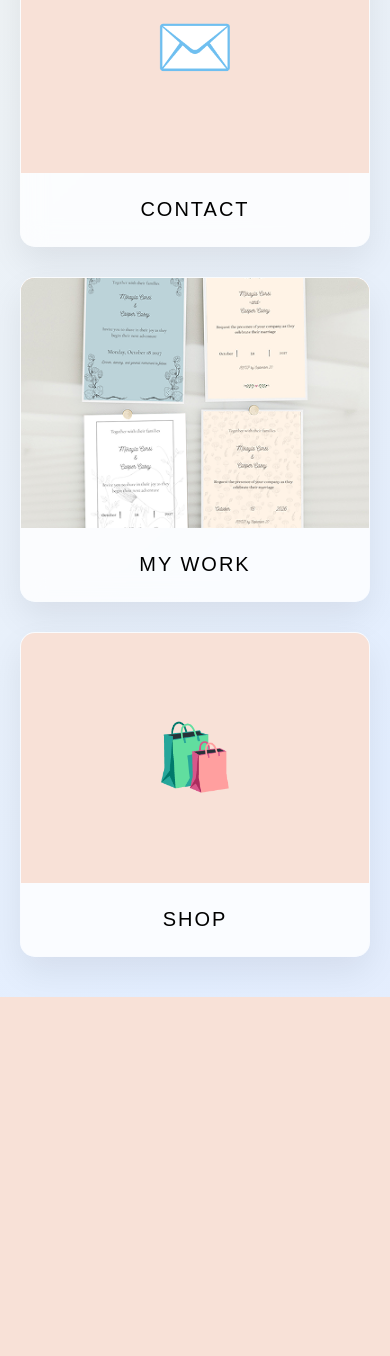
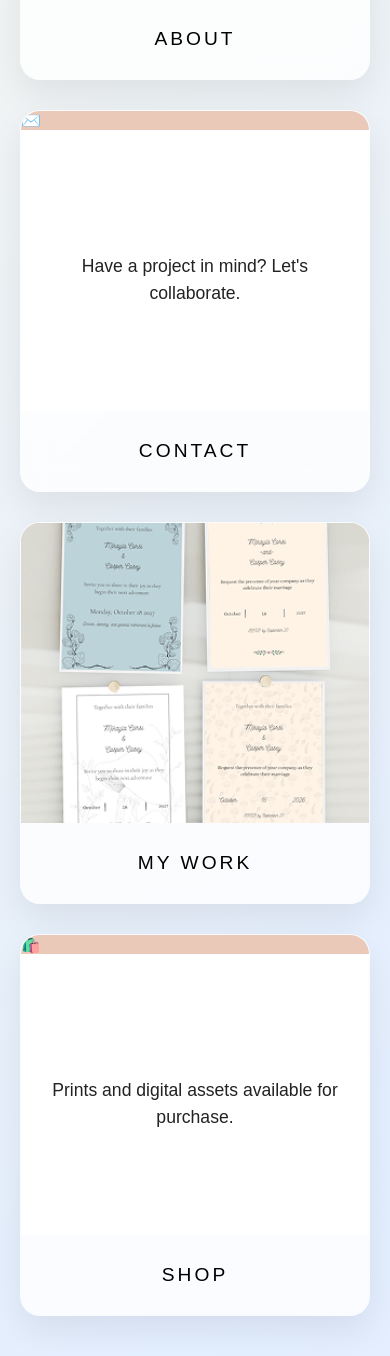
Before and after one commit to sarahibsen/sarahibsen.github.io, a web app: file index.html in a window 390 px wide. Shown: the part 685-2041 px from the top of the page. Before the commit the page ends 1682 px from the top, so only its background shows below. Run offline with its HTML, style and script files only (its server is not run), Linux system fonts and the light colour scheme; some libraries are stand-ins or nearby versions; some web fonts are replaced.

Commit message:
changes to the layout and fix on overlay

```diff
--- a/index.html
+++ b/index.html
@@ -38,8 +38,7 @@
 
 <!-- Introduction Section -->
     <header class="intro-section">
-        <h1 class="header-text">Sarah Ibsen Design</h1>
-        <p class="body-text">Welcome! I'm Sarah, a software engineer with a passion for seeing art in everything.</p>
+        <p class="body-text">Bridging the gap between elegant logic and intentional design. I build digital experiences utilizing both engineering and art.</p>
     </header>
 
 <main class="main-content grid-container">
--- a/style/home.css
+++ b/style/home.css
@@ -1,4 +1,8 @@
-/* 1. Animated Background (No changes needed, keep your existing one) */
+/* --- Global Reset & Background --- */
+* {
+    box-sizing: border-box;
+}
+
 body {
     margin: 0;
     font-family: 'Jaldi', sans-serif;
@@ -15,40 +19,63 @@
     100% { background-position: 0% 50%; }
 }
 
-/* 2. Cascading Vertical Layout */
+/* --- Improved Introduction --- */
+.intro-section {
+    padding: 100px 20px 40px 20px;
+    text-align: center;
+    max-width: 900px;
+    margin: 0 auto;
+}
+
+.header-text {
+    font-size: 3.5rem;
+    font-weight: 700;
+    margin: 0 0 15px 0;
+    letter-spacing: -1px;
+    color: #1a1a1a;
+}
+
+.body-text {
+    font-size: 1.2rem;
+    line-height: 1.6;
+    color: #444;
+    max-width: 600px;
+    margin: 0 auto;
+}
+
+/* --- Cascading Vertical Layout --- */
 .main-content.grid-container {
     display: grid;
-    /* Create two distinct columns for desktop */
     grid-template-columns: 1fr 1fr;
     column-gap: 60px;
     row-gap: 40px;
-    padding: 80px 40px;
-    max-width: 1000px;
+    padding: 60px 40px 100px 40px;
+    max-width: 1100px;
     margin: 0 auto;
     align-items: start;
 }
 
-/* 3. The "Cascade" Effect (Desktop) */
-/* This shifts the second and fourth cards down to create the staggered look */
 @media (min-width: 769px) {
     .property-card:nth-child(even) {
         margin-top: 120px;
     }
 }
 
-/* 4. Card Design */
+/* --- Card Design Fixes --- */
 .property-card {
     background: rgba(255, 255, 255, 0.6);
     backdrop-filter: blur(12px);
-    border-radius: 15px;
+    border-radius: 20px;
     overflow: hidden;
     box-shadow: 0 15px 35px rgba(0, 0, 0, 0.07);
     border: 1px solid rgba(255, 255, 255, 0.4);
     transition: transform 0.4s ease, box-shadow 0.4s ease;
-
-    /* Animation for the cascade entrance */
     opacity: 0;
     animation: cascadeIn 0.8s ease forwards;
+
+    /* Ensure the link takes up full card height */
+    display: flex;
+    flex-direction: column;
 }
 
 @keyframes cascadeIn {
@@ -56,7 +83,6 @@
     to { opacity: 1; transform: translateY(0); }
 }
 
-/* Staggering the entrance of each card */
 .property-card:nth-child(1) { animation-delay: 0.2s; }
 .property-card:nth-child(2) { animation-delay: 0.4s; }
 .property-card:nth-child(3) { animation-delay: 0.6s; }
@@ -70,13 +96,16 @@
 .property-card a {
     text-decoration: none;
     color: inherit;
+    display: flex;
+    flex-direction: column;
+    height: 100%;
 }
 
-/* 5. Image Container & Overlay */
+/* ---Image & Overlay Centering Fix --- */
 .property-image-container {
     position: relative;
     width: 100%;
-    height: 320px; /* Taller for a vertical feel */
+    height: 350px;
     background: #EBC9B9;
     overflow: hidden;
 }
@@ -87,27 +116,17 @@
     object-fit: cover;
 }
 
-.placeholder-icon {
-    width: 100%;
-    height: 100%;
-    display: flex;
-    align-items: center;
-    justify-content: center;
-    font-size: 4rem;
-    background: #f8e1d7;
-}
-
 .property-overlay {
     position: absolute;
     top: 0;
     left: 0;
     width: 100%;
     height: 100%;
-    background: rgba(235, 201, 185, 0.92);
-    display: flex;
+    background: rgba(235, 201, 185, 0.96);
+    display: flex; /* Centers text horizontally and vertically */
     align-items: center;
     justify-content: center;
-    padding: 30px;
+    padding: 40px; /* Space so text doesn't hit edges */
     text-align: center;
     opacity: 0;
     transition: opacity 0.4s ease;
@@ -116,49 +135,53 @@
 .property-overlay p {
     font-size: 1.1rem;
     line-height: 1.5;
-    color: #444;
+    color: #222;
+    margin: 0;
 }
 
 .property-card:hover .property-overlay {
     opacity: 1;
 }
 
-/* 6. Footer Area of Card */
+/* --- Footer Centering Fix --- */
 .card-footer {
     padding: 25px;
     background: rgba(255, 255, 255, 0.5);
-    text-align: center;
+    display: flex; /* Fixed centering */
+    align-items: center;
+    justify-content: center;
+    min-height: 80px;
 }
 
 .property-title {
     margin: 0;
-    font-size: 20px;
-    letter-spacing: 2px;
+    font-size: 1.2rem;
+    letter-spacing: 3px;
     text-transform: uppercase;
     font-weight: 400;
+    text-align: center;
 }
 
-/* 7. Responsive Tweaks for Mobile */
+/* --- Responsive Mobile Tweaks --- */
 @media (max-width: 768px) {
+    .header-text { font-size: 2.5rem; }
+
     .main-content.grid-container {
-        grid-template-columns: 1fr; /* Single column vertical flow */
+        grid-template-columns: 1fr;
         padding: 40px 20px;
         gap: 30px;
     }
 
-    .property-card:nth-child(even) {
-        margin-top: 0; /* Remove cascade offset on mobile */
-    }
+    .property-card:nth-child(even) { margin-top: 0; }
 
-    .property-image-container {
-        height: 250px;
-    }
+    .property-image-container { height: 300px; }
 
+    /* On mobile, we show the text below the image instead of an overlay */
     .property-overlay {
-        opacity: 1; /* Keep text visible on mobile since there is no hover */
         position: relative;
-        background: transparent;
-        height: auto;
-        padding: 15px;
+        opacity: 1;
+        background: white;
+        padding: 20px;
+        min-height: auto;
     }
 }
```
